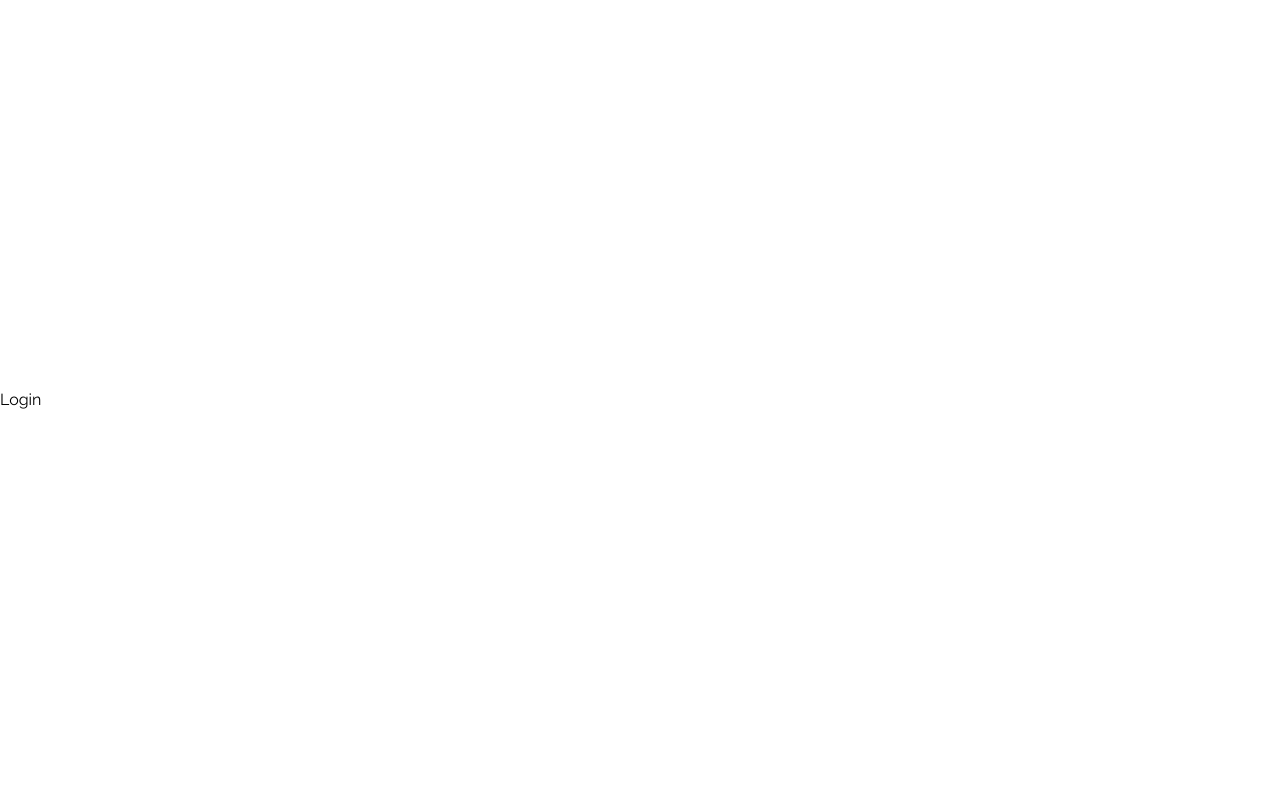
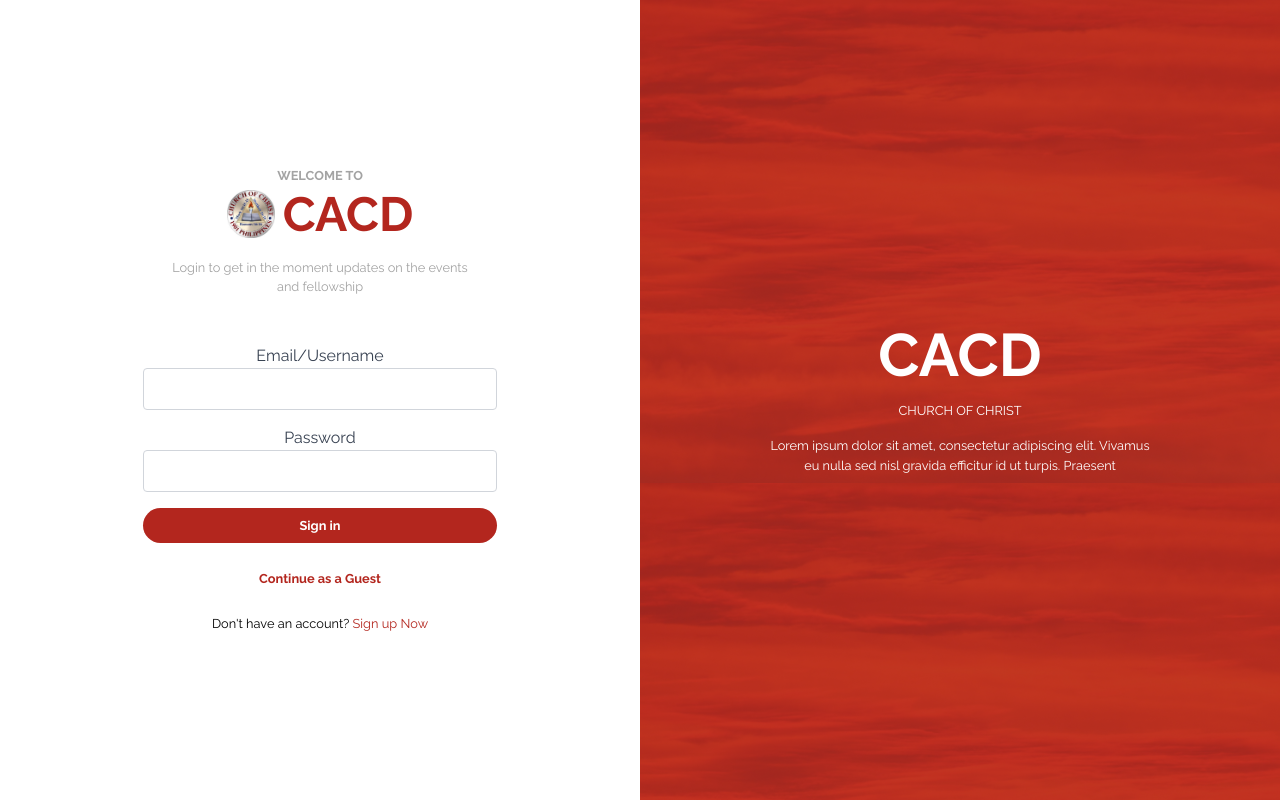
Before and after one commit to KimberlyPangilinan/cacd-application, a React (Vite) app: page /login in a window 1280 px wide. Built offline with nearby package versions, Linux system fonts and the light colour scheme.

Commit message:
feat (login): added login page and user drawer

```diff
--- a/src/components/common/Buttons.tsx
+++ b/src/components/common/Buttons.tsx
@@ -63,11 +63,12 @@ export const SecondaryButtonOutline = (props: ButtonProps) => (
 );
 
 export const SecondaryButton = ({
-  title = "Join us now",
+  title = "Join us now", to, className
 }: Partial<ButtonProps>) => (
   <BaseButton
     title={title}
-    className="w-[220px] border-2 border-white rounded-full bg-white px-4 py-2 text-sm text-cacdRed font-bold transition duration-300 ease-in-out hover:bg-red-600 hover:text-white focus:outline-none focus:ring-2 focus:ring-cacdRed"
+    to={to}
+    className={className+" min-w-[220px] border-2 border-white rounded-full bg-white px-4 py-2 text-sm text-cacdRed font-bold transition duration-300 ease-in-out hover:bg-red-600 hover:text-white focus:outline-none focus:ring-2 focus:ring-cacdRed"}
   />
 );
 
--- /dev/null
+++ b/src/components/common/Drawers.tsx
@@ -0,0 +1,43 @@
+import { Icon } from "@iconify/react/dist/iconify.js";
+
+interface DrawerProps {
+  handleClick: () => void;
+}
+export const Drawer = ({ handleClick }: DrawerProps) => {
+  return (
+    <>
+      <div
+        onClick={handleClick}
+        className="bg-[#23232357] h-screen w-full fixed top-0 z-[99]"
+      ></div>
+      <div className="fixed top-0 right-0 bg-white  min-h-screen w-[24%]  z-[100]">
+        <div className="bg-cacdRed w-full min-h-[30vh] p-8 flex flex-col justify-between">
+          <div className="flex items-center justify-between gap-4 text-white">
+            <div className="rounded-full w-12 h-12 bg-neutral-50 border-cacdRed flex items-center justify-center">
+              <Icon icon="uil:user" width="20" height="20" color="#b3261e" />
+            </div>
+            <Icon
+              onClick={handleClick}
+              icon="mingcute:right-line"
+              width="20"
+              height="20"
+            />
+          </div>
+          <span className="text-white">Guest User</span>
+        </div>
+        <div className="">
+          <h3 className="pt-8 px-8">Join us</h3>
+          <p className="pb-4 pt-2 px-8">
+            Stay informed about our latest and upcoming events.
+          </p>
+          <ul>
+            <li className="py-4 px-8 hover:bg-red-50">Login</li>
+            <li className="py-4 px-8 hover:bg-red-50">Sign up</li>
+            <li className="py-4 px-8 hover:bg-red-50">Contact us</li>
+            <li className="py-4 px-8 hover:bg-red-50">Donate</li>
+          </ul>
+        </div>
+      </div>
+    </>
+  );
+};
--- a/src/components/common/Headers.tsx
+++ b/src/components/common/Headers.tsx
@@ -1,23 +1,38 @@
 import { Link } from "react-router-dom";
 import LOGO from "/images/cacd_logo.jpg";
 import { PrimaryOutline } from "./Buttons";
+import { Icon } from "@iconify/react/dist/iconify.js";
+import { Drawer } from "./Drawers";
+import { useState } from "react";
 export const Header = () => {
+  const [isDrawerOpen, setIsDrawerOpen] = useState(false);
   return (
+    <>
+      {isDrawerOpen && <Drawer handleClick={() => setIsDrawerOpen(false)} />}
       <header className="w-[100vw] py-6 px-5 flex justify-between items-center min-h-[10vh]">
-      <div id="company-logo" className="flex items-center gap-4">
+        <Link
+          to="/"
+          id="company-logo"
+          className="hover:text-red-800 flex items-center gap-4"
+        >
           <img className="w-10 h-10 object-cover" src={LOGO} alt="CACD logo" />
-        <span className="font-bold">CACD Church of Christ</span>
-      </div>
+          <span className="text-black hover:text-red-800 font-bold">
+            CACD Church of Christ
+          </span>
+        </Link>
         <nav>
           <ul className="flex">
-          <Link to="/" className="text-black hover:text-red-700">
+            {/* <Link to="/" className="text-black hover:text-red-700">
             <li className="px-8 text-sm font-semibold">Home</li>
-          </Link>
+          </Link> */}
             <Link to="/events" className="text-black hover:text-red-700">
               <li className="px-8 text-sm font-semibold">Events</li>
             </Link>
             <Link to="/about" className="text-black hover:text-red-700">
               <li className="px-8 text-sm font-semibold">About</li>
+            </Link>
+            <Link to="/events" className="text-black hover:text-red-700">
+              <li className="px-8 text-sm font-semibold">Find Us</li>
             </Link>
             <Link to="/gallery" className="text-black hover:text-red-700">
               <li className="px-8 text-sm font-semibold">Gallery</li>
@@ -27,10 +42,17 @@ export const Header = () => {
             </Link>
           </ul>
         </nav>
-      <div>
+        <div className="flex gap-2">
           <PrimaryOutline title="Get Involved" />
+          <div
+            onClick={() => setIsDrawerOpen(true)}
+            className="rounded-full w-12 h-12 bg-neutral-50 border-cacdRed flex items-center justify-center"
+          >
+            <Icon icon="uil:user" width="20" height="20" color="#b3261e" />
+          </div>
         </div>
       </header>
+    </>
   );
 };
 
--- a/src/pages/Login.tsx
+++ b/src/pages/Login.tsx
@@ -1,5 +1,72 @@
+import { Link } from "react-router-dom";
+import {
+  PrimaryStateButton,
+  SecondaryButton,
+} from "../components/common/Buttons";
+import LOGO from "/images/cacd_logo.jpg";
 export const Login = () => {
   return (
-    <div>Login</div>
-  )
-}
+    <main className="w-screen h-screen flex">
+      <div className=" text-center grow  w-full h-full flex flex-col gap-8 items-center justify-center">
+        <div className="flex flex-col items-center justify-center gap-1">
+          <span className="text-neutral-400 font-bold uppercase">
+            WELCOME TO
+          </span>
+          <div className="flex gap-2 items-center">
+            <img
+              className="w-12 h-12 object-cover"
+              src={LOGO}
+              alt="CACD logo"
+            />
+            <span className="!text-5xl font-bold text-cacdRed">CACD</span>
+          </div>
+          <p className="my-4 w-[80%] text-center text-neutral-400">
+            Login to get in the moment updates on the events and fellowship
+          </p>
+        </div>
+        <div>
+          <div className="flex flex-col grow gap-4">
+            <div>
+              <label className="grow text-gray-700 font-medium mb-1">
+                Email/Username
+              </label>
+              <input
+                type="text"
+                name="firstName"
+                className="w-full border border-gray-300 rounded px-3 py-2 focus:outline-none focus:ring focus:ring-blue-200"
+              />
+            </div>
+            <div>
+              <label className="grow text-gray-700 font-medium mb-1">
+                Password
+              </label>
+              <input
+                type="text"
+                name="firstName"
+                className="w-full border border-gray-300 rounded px-3 py-2 focus:outline-none focus:ring focus:ring-blue-200"
+              />
+            </div>
+            <PrimaryStateButton title="Sign in" className="w-100" />
+            <SecondaryButton
+              to="/"
+              title="Continue as a Guest"
+              className="w-full"
+            />
+            <p>
+              Don't have an account? <Link to="">Sign up Now</Link>
+            </p>
+          </div>
+        </div>
+      </div>
+      <div className="grow text-white w-full h-full gap-4 bg-cacdRed bg-login-image flex flex-col items-center justify-center">
+        <span className="!text-6xl font-bold">CACD</span>
+        <span>CHURCH OF CHRIST</span>
+        <p className="w-[60%] text-center">
+          {" "}
+          Lorem ipsum dolor sit amet, consectetur adipiscing elit. Vivamus eu
+          nulla sed nisl gravida efficitur id ut turpis. Praesent{" "}
+        </p>
+      </div>
+    </main>
+  );
+};
--- a/src/pages/user/AboutPage.tsx
+++ b/src/pages/user/AboutPage.tsx
@@ -120,7 +120,7 @@ export const AboutPage = () => {
 
   return (
     <>
-      <section className="!min-h-[40vh] py-6 bg-cacdRed flex justify-between">
+      <section className="!min-h-[60vh] py-6 bg-cacdRed bg-login-image bg-cover flex justify-between">
         <div className="w-[50vw] text-white">
           <DivMotion>
             <h3 className="mb-3 text-white">
@@ -128,21 +128,14 @@ export const AboutPage = () => {
             </h3>
           </DivMotion>
           <span>Lorem ipsum dolor sit amet, consectetur adipiscing elit. Aenean
+          justo lacus, eleifend quis faucibus in, consectetur a libero. Lorem ipsum dolor sit amet, consectetur adipiscing elit. Aenean
           justo lacus, eleifend quis faucibus in, consectetur a libero.</span>
+
+          <p className="mt-8 text-white font-bold">Find Church of Christ near you</p>
         </div>
 
       </section>
-      <section className="flex flex-col min-h-[60vh] py-16">
-      <div className="w-full justify-between flex mb-10">
-          <h2 className="flex flex-col">
-            <span className="text-cacdRed font-bold text-xs mb-2">
-              CACD Church of Christ
-            </span>
-            <span className="uppercase font-bold text-3xl">
-              Mission, Vision, & Core Values
-            </span>
-          </h2>
-        </div>
+      <section className="flex flex-col min-h-[40vh] py-4">
         <div className="flex-1 flex justify-between gap-4 w-full space-y-4">
           <Card
             title="Mission"
--- a/src/pages/user/ContactPage.tsx
+++ b/src/pages/user/ContactPage.tsx
@@ -21,17 +21,17 @@ export const ContactPage = () => {
   return (
     <>
       <section className="flex flex-col min-h-[60vh] py-8">
-        <div className="w-full justify-between flex mb-10">
-          <h2 className="flex flex-col">
+        <div className="w-full justify-center flex mb-10">
+          <h2 className="flex flex-col text-center">
             <span className="text-cacdRed font-bold text-xs mb-2">
               CACD Church of Christ
             </span>
             <span className="uppercase font-bold text-3xl">
-             Contact Us
+             Get in Touch
             </span>
           </h2>
         </div>
-        <div className="flex-1 flex grow border rounded-md w-full p-4 gap-8">
+        <div className="flex-1 flex grow rounded-md w-full p-4 gap-8">
           <div className="grow max-w-[50%] space-y-4">
             <img className="w-[100%] mb-4 h-[50vh] object-cover" src="https://via.placeholder.com/150"/>
             <span>Lorem ipsum dolor sit amet, consectetur adipiscing elit. Aenean justo lacus, eleifend quis faucibus in, consectetur a libero.</span>
--- a/tailwind.config.js
+++ b/tailwind.config.js
@@ -10,6 +10,7 @@ export default {
         'hero-image': "url('/images/cacd_hero.png')",
         'about-image': "url('/images/cacd_bg.png')",
         'divider-image': "url('/images/cacd-divider.png')",
+        'login-image': "url('/images/pexels-randy-west-1054697193-29210031.png')",
       },
       colors: {
         cacdRed: {
```
Also changed, not shown: src/pages/user/Route.tsx (+34 -14 lines), public/images/pexels-randy-west-1054697193-29210031.png (added), public/images/pexels-randy-west-1054697193-29210031ss.jpg (added). Lines whose indentation alone changed are shown as unchanged.
